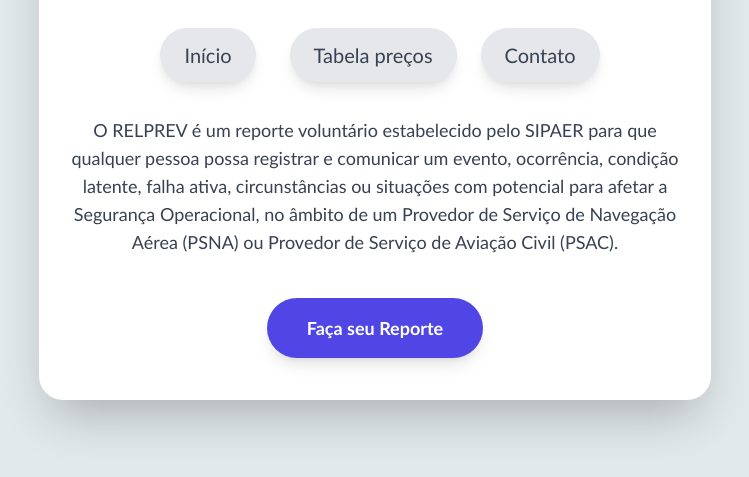
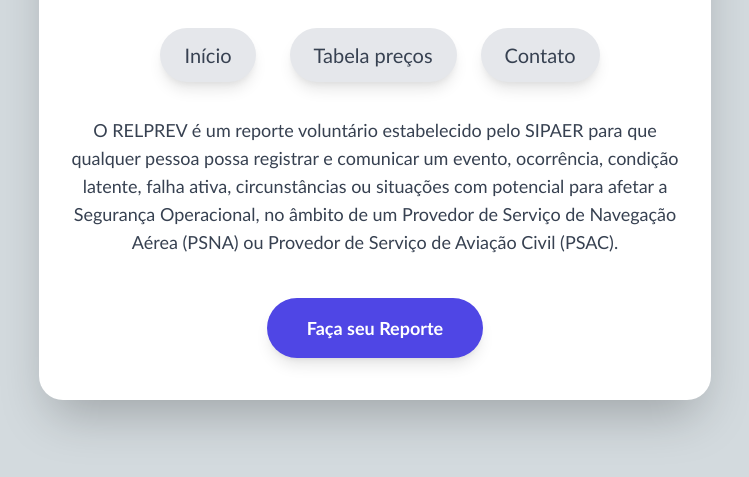
Before and after one commit to Gica612/relprev, a plain HTML site: page index.html in a window 1280 px wide. Shown: the part 323-800 px from the top of the page, without its empty margins (265-1014 px from the left). Drawn offline with nearby package versions, Linux system fonts and the light colour scheme.

Commit message:
Update style.css

```diff
--- a/style.css
+++ b/style.css
@@ -8,7 +8,7 @@
  font-size: 18px;
 }
 body {
- background-color:  #e2e9ec;
+ background-color:  #d3dade;
  font-family: trebuchet MS;
  color: rgb(0, 0, 0);
  text-align: center;
```
